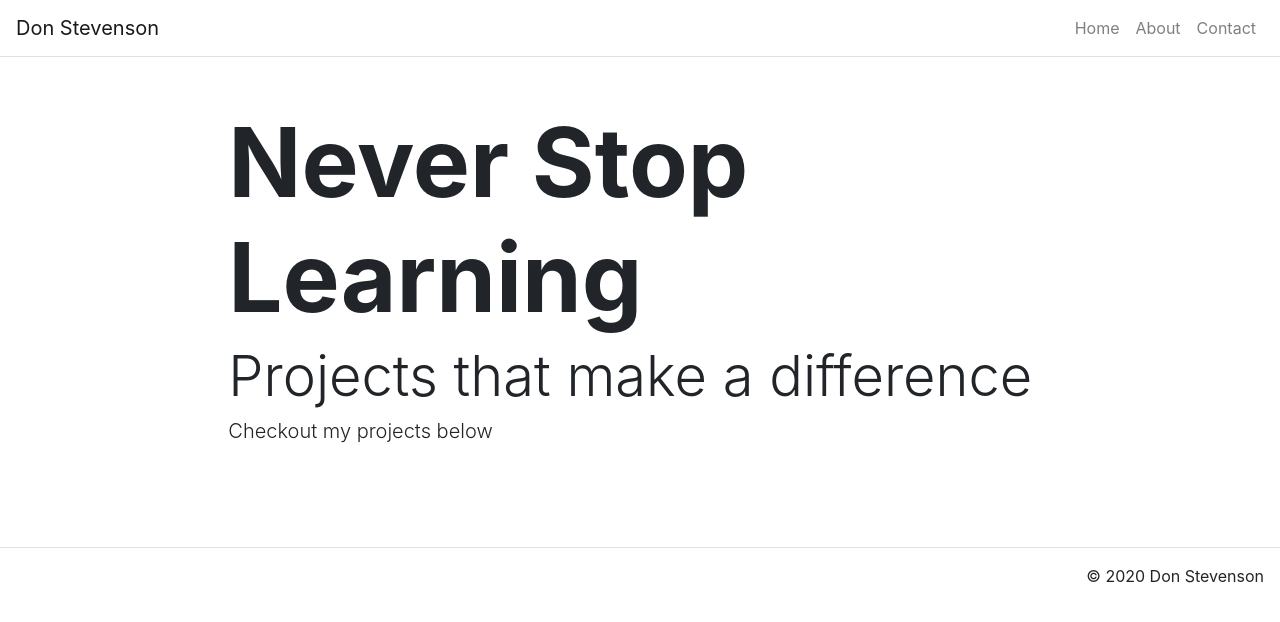
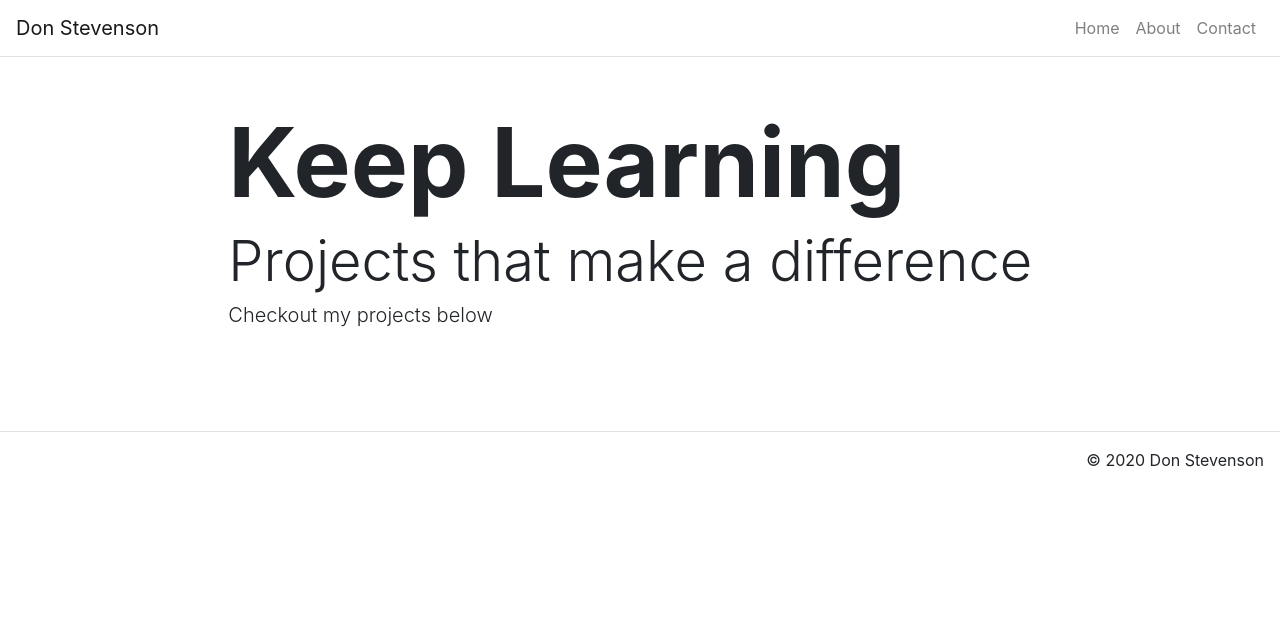
Before and after one commit to Don-Stevenson/personalWebsite, a React (Create React App) app: page / in a window 1280 px wide. Shown: the top 622 px of the page. Built offline with nearby package versions, Linux system fonts and the light colour scheme.

Commit message:
update footer

```diff
--- a/src/App.js
+++ b/src/App.js
@@ -21,7 +21,7 @@ class App extends React.Component {
         { title: "Contact", path: "/contact" }
       ],
       home: {
-        title: "Never Stop Learning",
+        title: "Keep Learning",
         subTitle: "Projects that make a difference",
         text: "Checkout my projects below"
       },
--- a/src/components/Footer.js
+++ b/src/components/Footer.js
@@ -4,7 +4,6 @@ import Row from "react-bootstrap/Row";
 import Col from "react-bootstrap/Col";
 
 const year = new Date().toLocaleDateString("en-US", { year: "numeric" });
-console.log(()=> year);
 
 export default function Footer() {
   return (
```
